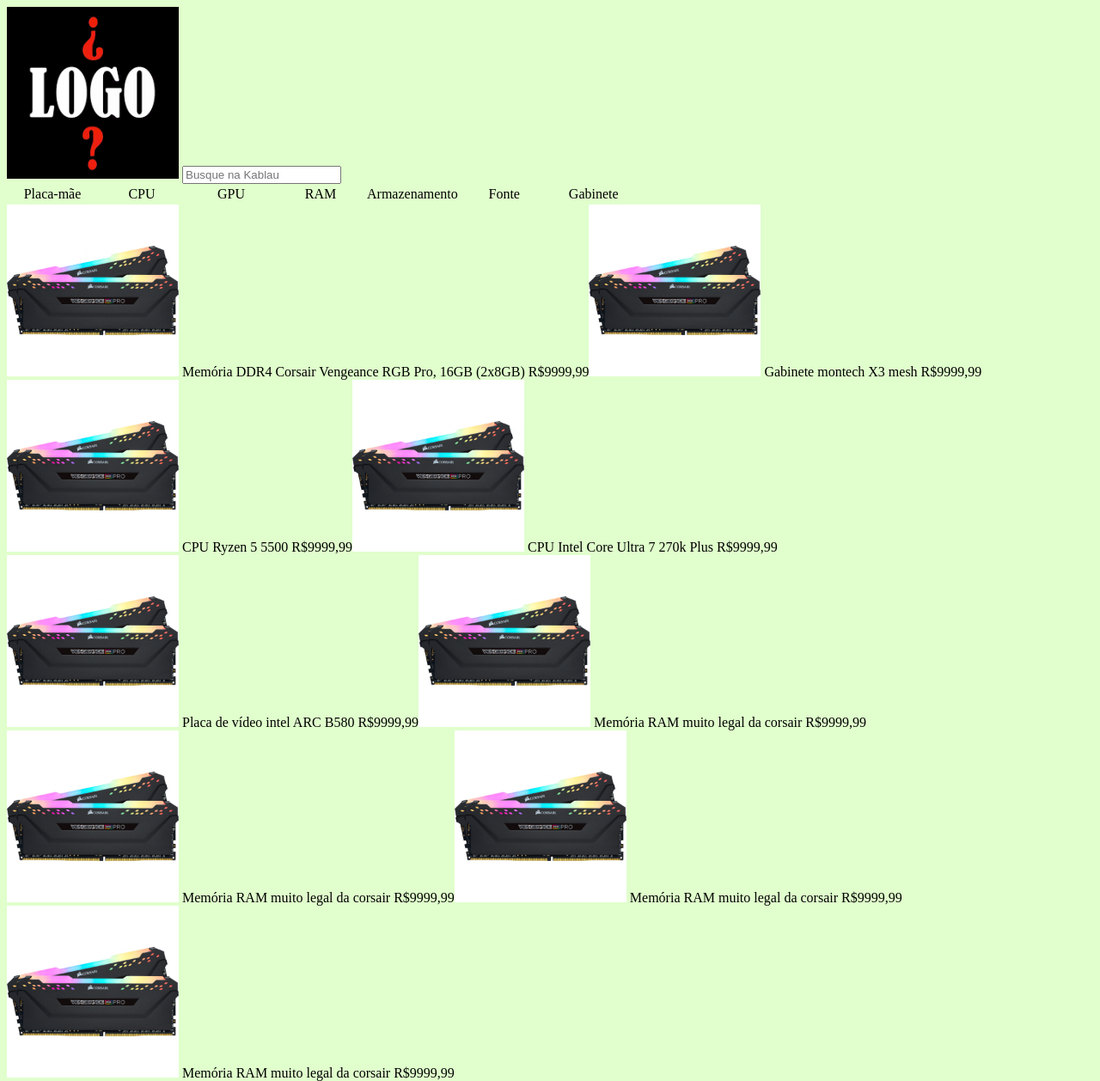
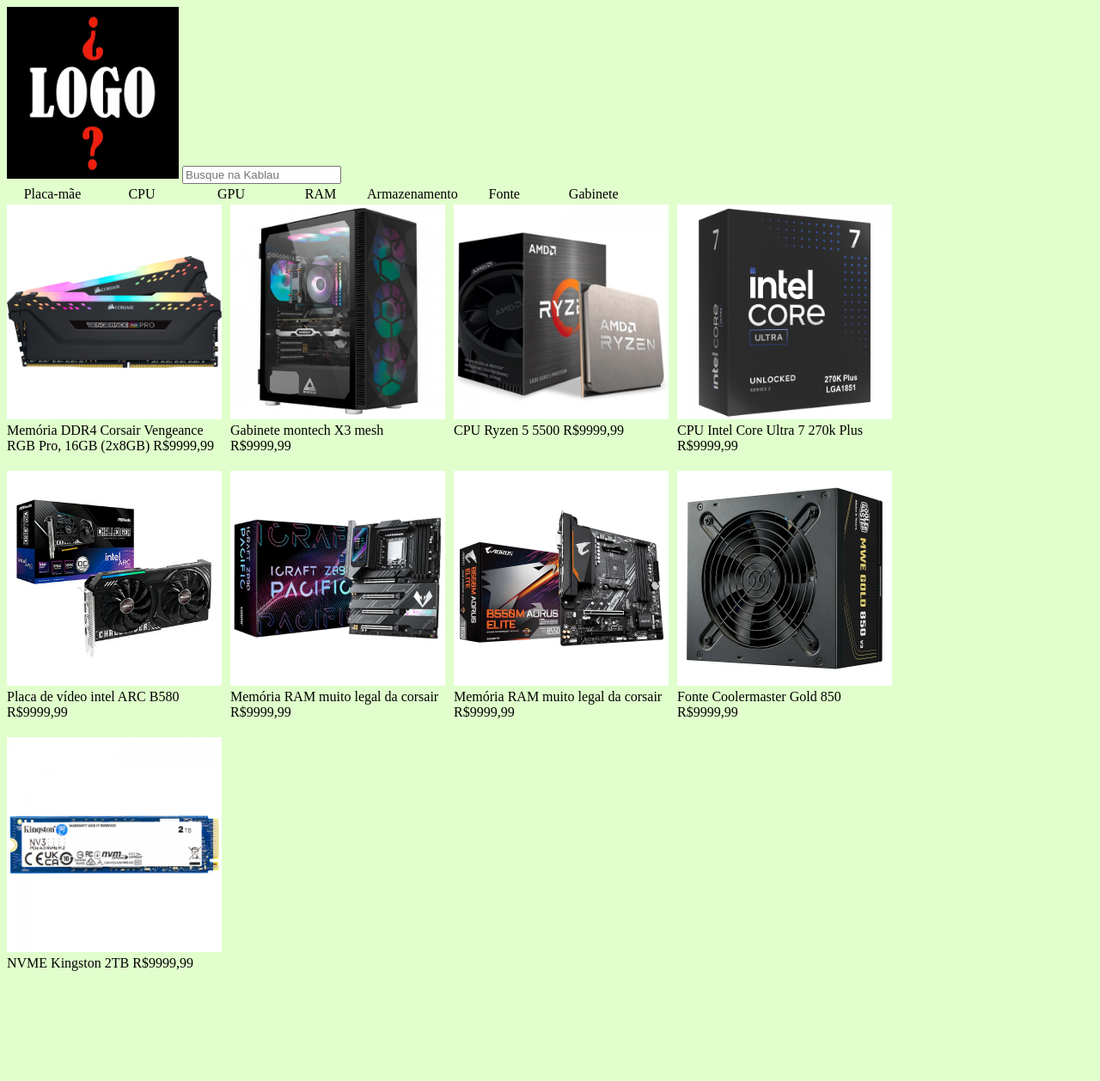
Before and after one commit to Nicolas0413/E-commerce-web, a PHP site: page / in a window 1280 px wide. Shown: the whole page at 86% size. After the commit the page ends 1130 px from the top, so only its background shows below. Run offline with PHP 8.4, Linux system fonts and the light colour scheme.

Commit message:
Imagem e posição dos produtos na loja

```diff
--- a/index.html
+++ b/index.html
@@ -25,49 +25,67 @@
     <div>
         <div class="produto">
             <img class="Img_produto" src="Img/RAM_corsair.jpg" alt="Memória DDR4 Corsair Vengeance RGB Pro, 16GB">
+            <div class="info_produto">
                 <span class="Nome_produto">Memória DDR4 Corsair Vengeance RGB Pro, 16GB (2x8GB)</span>
                 <span class="Preco">R$9999,99</span>
             </div>
+        </div>
         <div class="produto">
-            <img class="Img_produto" src="Img/RAM_corsair.jpg" alt="Gabinete montech X3 mesh">
+            <img class="Img_produto" src="Img/gabinete_Montech_X3_MESH.jpg" alt="Gabinete montech X3 mesh">
+            <div>
                 <span class="Nome_produto">Gabinete montech X3 mesh</span>
                 <span class="Preco">R$9999,99</span>
             </div>
+            </div>
         <div class="produto">
-            <img class="Img_produto" src="Img/RAM_corsair.jpg" alt="CPU Ryzen 5 5500">
+            <img class="Img_produto" src="Img/R5-5500.jpg" alt="CPU Ryzen 5 5500">
+            <div>
                 <span class="Nome_produto">CPU Ryzen 5 5500</span>
                 <span class="Preco">R$9999,99</span>
             </div>
+        </div>
         <div class="produto">
-            <img class="Img_produto" src="Img/RAM_corsair.jpg" alt="CPU Intel Core Ultra 7 270k Plus">
+            <img class="Img_produto" src="Img/core-u7-270k+.jpg" alt="CPU Intel Core Ultra 7 270k Plus">
+            <div>
                 <span class="Nome_produto">CPU Intel Core Ultra 7 270k Plus</span>
                 <span class="Preco">R$9999,99</span>
             </div>
+        </div>
         <div class="produto">
-            <img class="Img_produto" src="Img/RAM_corsair.jpg" alt="Placa de vídeo intel ARC B580">
+            <img class="Img_produto" src="Img/intel-arc-b580.jpg" alt="Placa de vídeo intel ARC B580">
+            <div>
                 <span class="Nome_produto">Placa de vídeo intel ARC B580</span>
                 <span class="Preco">R$9999,99</span>
             </div>
-        <div class="produto">
-            <img class="Img_produto" src="Img/RAM_corsair.jpg" alt="Intel Z890">
-            <span class="Nome_produto">Memória RAM muito legal da corsair</span>
-            <span class="Preco">R$9999,99</span>
         </div>
         <div class="produto">
-            <img class="Img_produto" src="Img/RAM_corsair.jpg" alt="Placa-mãe B550">
-            <span class="Nome_produto">Memória RAM muito legal da corsair</span>
-            <span class="Preco">R$9999,99</span>
-        </div>
-        <div class="produto">
-            <img class="Img_produto" src="Img/RAM_corsair.jpg" alt="Placa-mãe B550">
-            <span class="Nome_produto">Memória RAM muito legal da corsair</span>
-            <span class="Preco">R$9999,99</span>
-        </div>
-        <div class="produto">
-            <img class="Img_produto" src="Img/RAM_corsair.jpg" alt="Placa-mãe B550">
+            <img class="Img_produto" src="Img/maxsun-z890.webp" alt="Intel Z890">
+            <div>
                 <span class="Nome_produto">Memória RAM muito legal da corsair</span>
                 <span class="Preco">R$9999,99</span>
             </div>
         </div>
+        <div class="produto">
+            <img class="Img_produto" src="Img/b550m-asus-elite.webp" alt="Placa-mãe B550">
+            <div>
+                <span class="Nome_produto">Memória RAM muito legal da corsair</span>
+                <span class="Preco">R$9999,99</span>
+            </div>
+        </div>
+        <div class="produto">
+            <img class="Img_produto" src="Img/fonte-coolermaster-gold-850.webp" alt="fonte coolermaster gold 850">
+            <div>
+                <span class="Nome_produto">Fonte Coolermaster Gold 850</span>
+                <span class="Preco">R$9999,99</span>
+            </div>
+        </div>
+        <div class="produto">
+            <img class="Img_produto" src="Img/nvme-2tb-kingston.jpg" alt="NVME Kingston 2TB">
+            <div>
+                <span class="Nome_produto">NVME Kingston 2TB</span>
+                <span class="Preco">R$9999,99</span>
+            </div>
+        </div>
+    </div>
 </body>
 </html>
--- a/style.css
+++ b/style.css
@@ -15,10 +15,19 @@ td{
     width: 200px;
 }
 
-.produto{
-    float: left;
+
+.Img_produto{
+    width: 250px;
 }
 
-.Img_produto{
-    width: 200px;
+.produto{
+    width: 250px;
+    float: left;
+    margin-right: 10px;
+    margin-bottom: 20px;
 }
+
+.Nome_produto{
+    max-width: 250px;
+    overflow-wrap: break-word;
+}
```
Lines whose indentation alone changed are shown as unchanged.
